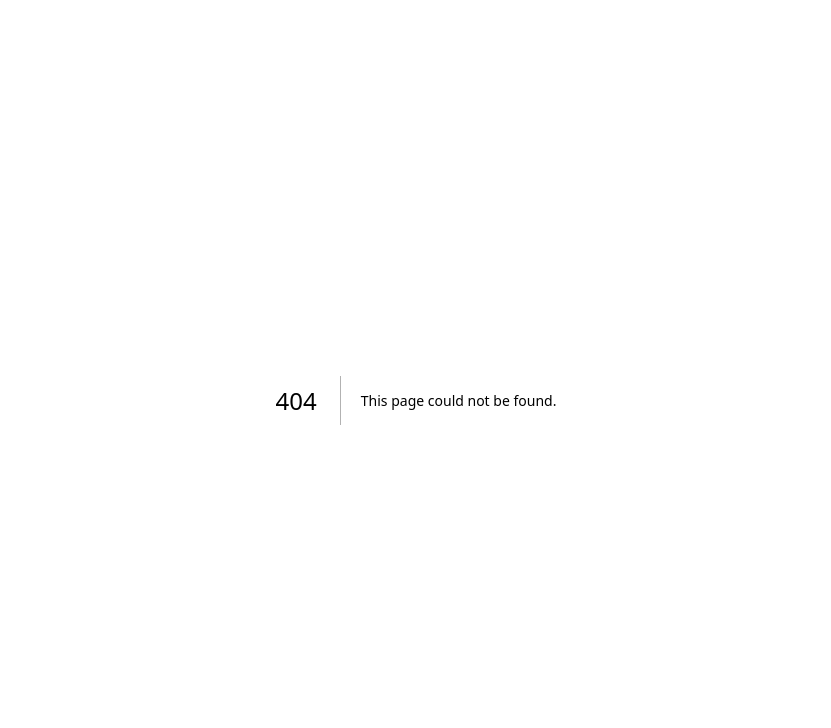
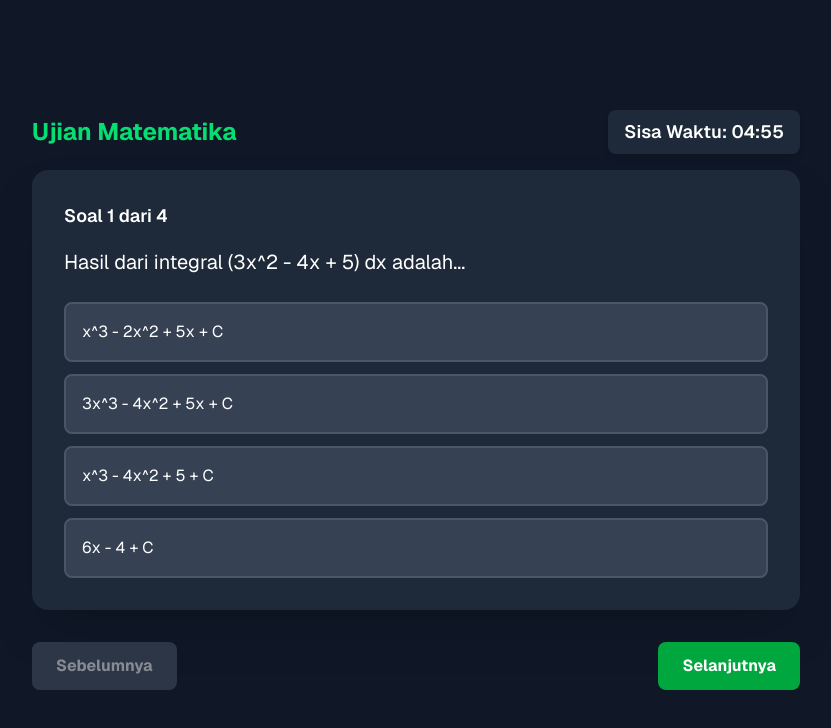
Before and after one commit to bayu-aji-nugroho/Science-Project, a Next.js app in the folder science-project/: page /exam in a window 1280 px wide. Before the commit this address had no page. Shown: the top 728 px of the page, without its empty margins (224-1055 px from the left). Built offline with nearby package versions, Linux system fonts and the light colour scheme.

Commit message:
add exam page

```diff
--- a/science-project/package.json
+++ b/science-project/package.json
@@ -9,9 +9,10 @@
     "lint": "next lint"
   },
   "dependencies": {
+    "next": "15.4.4",
     "react": "19.1.0",
     "react-dom": "19.1.0",
-    "next": "15.4.4"
+    "react-katex": "^3.1.0"
   },
   "devDependencies": {
     "@tailwindcss/postcss": "^4",
--- /dev/null
+++ b/science-project/src/app/exam/page.jsx
@@ -0,0 +1,7 @@
+import Main from "@/components/ui/exam/main";
+
+export default function Page(){
+    return(
+        <Main />
+    )
+}
--- /dev/null
+++ b/science-project/src/components/ui/exam/main.jsx
@@ -0,0 +1,209 @@
+// /app/ujian/page.jsx (Contoh path file di Next.js App Router)
+"use client"; // Diperlukan karena kita menggunakan hooks (useState, useEffect)
+
+import { useState, useEffect } from 'react';
+
+// --- DATA SOAL (VERSI TEKS BIASA) ---
+// Anda bisa mengganti ini dengan data dari API
+const dataSoal = [
+  {
+    id: 1,
+    soal: "Hasil dari integral (3x^2 - 4x + 5) dx adalah...",
+    pilihan: [
+      "x^3 - 2x^2 + 5x + C",
+      "3x^3 - 4x^2 + 5x + C",
+      "x^3 - 4x^2 + 5 + C",
+      "6x - 4 + C"
+    ],
+    jawabanBenar: 0,
+  },
+  {
+    id: 2,
+    soal: "Jika f(x) = cos(2x), maka turunan f'(x) adalah...",
+    pilihan: [
+      "sin(2x)",
+      "-sin(2x)",
+      "2sin(2x)",
+      "-2sin(2x)"
+    ],
+    jawabanBenar: 3,
+  },
+  {
+    id: 3,
+    soal: "Nilai dari lim x->∞ (4x^2 - 5) / (2x^2 + 3x) adalah...",
+    pilihan: ["0", "1", "2", "Tak terhingga"],
+    jawabanBenar: 2,
+  },
+  {
+    id: 4,
+    soal: "Bentuk sederhana dari akar(75) adalah...",
+    pilihan: ["5 akar(3)", "3 akar(5)", "25 akar(3)", "5 akar(5)"],
+    jawabanBenar: 0,
+  }
+];
+
+// --- KOMPONEN UTAMA HALAMAN UJIAN ---
+export default function HalamanUjian() {
+  // State untuk melacak soal saat ini
+  const [soalIndex, setSoalIndex] = useState(0);
+  // State untuk menyimpan jawaban pengguna { soalId: pilihanIndex }
+  const [jawabanPengguna, setJawabanPengguna] = useState({});
+  // State untuk menampilkan skor akhir
+  const [tampilkanSkor, setTampilkanSkor] = useState(false);
+  // State untuk skor
+  const [skor, setSkor] = useState(0);
+  // State untuk timer (dalam detik)
+  const [waktu, setWaktu] = useState(300); // 5 menit
+
+  // Efek untuk menjalankan timer
+  useEffect(() => {
+    if (waktu > 0 && !tampilkanSkor) {
+      const timerId = setTimeout(() => setWaktu(waktu - 1), 1000);
+      return () => clearTimeout(timerId);
+    } else if (waktu === 0 && !tampilkanSkor) {
+      // Waktu habis, otomatis selesaikan ujian
+      selesaikanUjian();
+    }
+  }, [waktu, tampilkanSkor]);
+
+
+  // Fungsi untuk memilih jawaban
+  const handlePilihJawaban = (pilihanIndex) => {
+    setJawabanPengguna({
+      ...jawabanPengguna,
+      [soalIndex]: pilihanIndex,
+    });
+  };
+
+  // Fungsi untuk pindah ke soal berikutnya
+  const handleSoalBerikutnya = () => {
+    if (soalIndex < dataSoal.length - 1) {
+      setSoalIndex(soalIndex + 1);
+    } else {
+      // Jika ini soal terakhir, selesaikan ujian
+      selesaikanUjian();
+    }
+  };
+
+  // Fungsi untuk pindah ke soal sebelumnya
+  const handleSoalSebelumnya = () => {
+    if (soalIndex > 0) {
+      setSoalIndex(soalIndex - 1);
+    }
+  };
+
+  // Fungsi untuk menghitung skor dan menyelesaikan ujian
+  const selesaikanUjian = () => {
+    let skorBenar = 0;
+    dataSoal.forEach((soal, index) => {
+      if (jawabanPengguna[index] === soal.jawabanBenar) {
+        skorBenar++;
+      }
+    });
+    setSkor((skorBenar / dataSoal.length) * 100);
+    setTampilkanSkor(true);
+  };
+
+  // Fungsi untuk mengulang ujian
+  const ulangUjian = () => {
+      setSoalIndex(0);
+      setJawabanPengguna({});
+      setTampilkanSkor(false);
+      setSkor(0);
+      setWaktu(300); // Reset waktu
+  }
+
+  // Format waktu untuk ditampilkan
+  const formatWaktu = (detik) => {
+    const menit = Math.floor(detik / 60);
+    const sisaDetik = detik % 60;
+    return `${menit.toString().padStart(2, '0')}:${sisaDetik.toString().padStart(2, '0')}`;
+  };
+
+  // --- TAMPILAN ---
+
+  // Tampilan Skor Akhir
+  if (tampilkanSkor) {
+    return (
+      <div className="bg-gray-900 text-white min-h-screen flex flex-col items-center justify-center p-4">
+        <div className="bg-gray-800 p-8 rounded-2xl shadow-2xl text-center w-full max-w-md">
+          <h2 className="text-3xl font-bold mb-4">Ujian Selesai!</h2>
+          <p className="text-xl mb-6">Skor Akhir Anda:</p>
+          <p className="text-6xl font-bold text-green-400 mb-8">{skor.toFixed(0)}</p>
+          <button
+            onClick={ulangUjian}
+            className="bg-green-600 hover:bg-green-700 text-white font-bold py-3 px-6 rounded-lg transition-transform transform hover:scale-105"
+          >
+            Coba Lagi
+          </button>
+        </div>
+      </div>
+    );
+  }
+
+  // Tampilan Soal Ujian
+  return (
+    <div className="bg-gray-900 text-white min-h-screen flex flex-col items-center justify-center p-4 font-sans">
+      <div className="w-full max-w-3xl">
+        {/* Header Ujian */}
+        <div className="flex justify-between items-center mb-4">
+          <h1 className="text-2xl font-bold text-green-400">Ujian Matematika</h1>
+          <div className="bg-gray-800 text-white text-lg font-semibold px-4 py-2 rounded-lg shadow-md">
+            Sisa Waktu: {formatWaktu(waktu)}
+          </div>
+        </div>
+
+        {/* Kotak Soal */}
+        <div className="bg-gray-800 p-6 sm:p-8 rounded-2xl shadow-2xl">
+          {/* Info Soal */}
+          <div className="mb-6">
+            <p className="text-lg font-semibold">
+              Soal {soalIndex + 1} dari {dataSoal.length}
+            </p>
+            <div className="mt-4 text-xl leading-relaxed">
+              <p>{dataSoal[soalIndex].soal}</p>
+            </div>
+          </div>
+
+          {/* Pilihan Jawaban */}
+          <div className="space-y-3">
+            {dataSoal[soalIndex].pilihan.map((pilihan, index) => {
+              const isSelected = jawabanPengguna[soalIndex] === index;
+              return (
+                <button
+                  key={index}
+                  onClick={() => handlePilihJawaban(index)}
+                  className={`
+                    w-full text-left p-4 rounded-lg border-2 transition-all
+                    ${isSelected
+                      ? 'bg-green-500 border-green-400 text-white font-bold'
+                      : 'bg-gray-700 border-gray-600 hover:bg-gray-600 hover:border-green-500'}
+                  `}
+                >
+                  {pilihan}
+                </button>
+              );
+            })}
+          </div>
+        </div>
+
+        {/* Tombol Navigasi */}
+        <div className="flex justify-between mt-8">
+          <button
+            onClick={handleSoalSebelumnya}
+            disabled={soalIndex === 0}
+            className="bg-gray-600 hover:bg-gray-500 text-white font-bold py-3 px-6 rounded-lg disabled:opacity-50 disabled:cursor-not-allowed transition-transform transform hover:scale-105"
+          >
+            Sebelumnya
+          </button>
+          <button
+            onClick={handleSoalBerikutnya}
+            className="bg-green-600 hover:bg-green-700 text-white font-bold py-3 px-6 rounded-lg transition-transform transform hover:scale-105"
+          >
+            {soalIndex === dataSoal.length - 1 ? 'Selesai' : 'Selanjutnya'}
+          </button>
+        </div>
+      </div>
+    </div>
+  );
+}
--- a/science-project/src/components/ui/table.jsx
+++ b/science-project/src/components/ui/table.jsx
@@ -11,7 +11,6 @@ export default function Table({title, data}){
                     (data,index) => (
                         <div className="bg-orange-600 p-4 rounded-3xl">
                             <h1 className="text-white font-bold md:text-lg">{data.Title}</h1>
-                            <p className="my-3 text-sm">{data.p}</p>
                             <div className="bg-gray-700 text-gray-100 text-sm px-3 py-1 rounded-full border border-purple-500">#FrontendDev</div>
 
                         </div>
```
Also changed, not shown: 1 other file (tests, documents, lock files or other folders).
